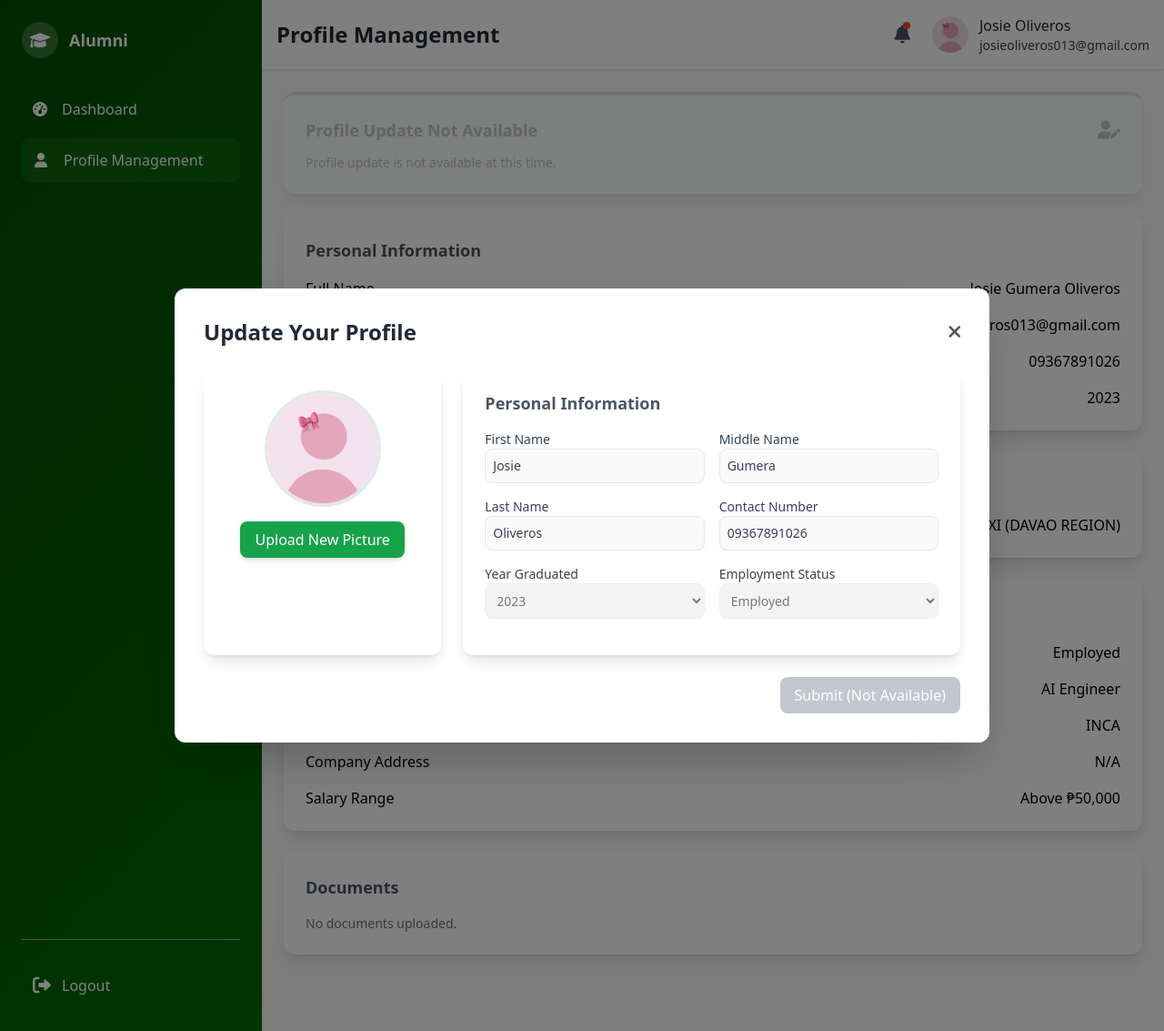
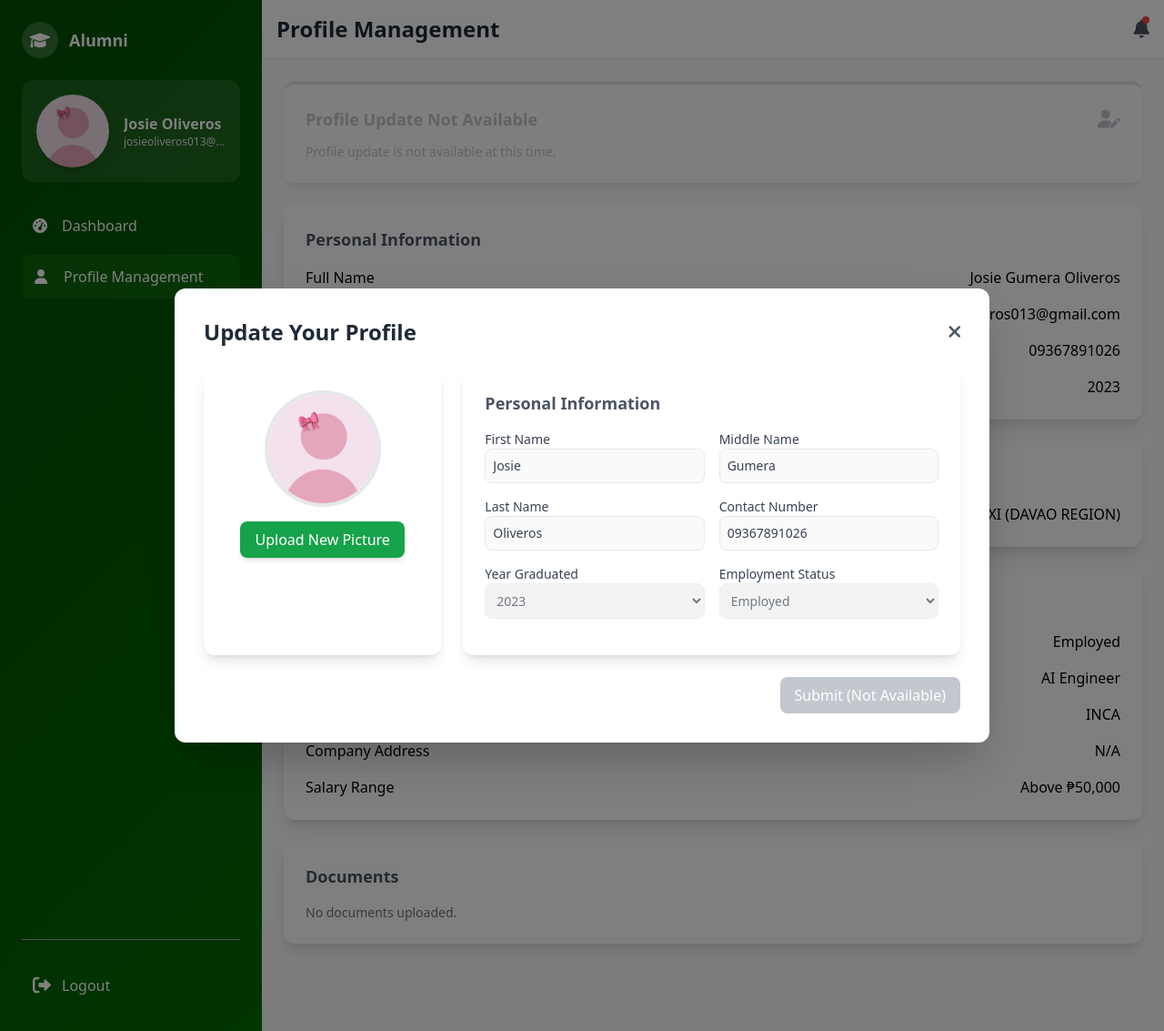
Before and after one commit to kwenbsnr/Alumni-Employment-Tracking-and-Reminder-System-1, a PHP site: page /alumni_profile.php in a window 1280 px wide. Shown: the whole page at 91% size. Run offline with PHP 8.4, Linux system fonts and the light colour scheme; a user stored in the database is signed in; data comes from the database, SQL or seed files in the repository; some libraries are stand-ins or nearby versions.

Commit message:
profile placement transffered to the side panel.

```diff
--- a/alumni/alumni_format.css
+++ b/alumni/alumni_format.css
@@ -34,6 +34,11 @@
 
 .profile-avatar {
     background: linear-gradient(135deg, var(--lime-green) 0%, var(--sea-green) 100%);
+    transition: transform 0.3s ease;
+}
+
+.profile-avatar:hover {
+    transform: scale(1.05);
 }
 
 .stats-card {
@@ -72,7 +77,7 @@
 
 #profileUpdateModal.show { opacity: 1; }
 
-/* Responsive adjustments for 2x2 grid */
+/* Responsive adjustments */
 @media (max-width: 768px) {
     .grid-cols-1.md\:grid-cols-2 > div {
         padding: 1.5rem !important;
@@ -80,4 +85,8 @@
     .text-4xl {
         font-size: 2rem;
     }
+    .w-20.h-20 {
+        width: 4rem !important;
+        height: 4rem !important;
+    }
 }
--- a/alumni/alumni_format.php
+++ b/alumni/alumni_format.php
@@ -3,14 +3,12 @@ if (!isset($_SESSION["user_id"]) || $_SESSION["role"] !== "alumni") {
     header("Location: ../login/login.php");
     exit();
 }
-
 include("../connect.php");
-
 $user_id = $_SESSION["user_id"];
 
-// First try to fetch name from alumni_profile
+// Fetch name and email
 $stmt = $conn->prepare("
-    SELECT ap.first_name, ap.last_name, u.email, u.name as user_name
+    SELECT ap.first_name, ap.last_name, u.email, u.name as user_name, ap.photo_path
     FROM users u
     LEFT JOIN alumni_profile ap ON u.user_id = ap.user_id
     WHERE u.user_id = ?
@@ -19,53 +17,69 @@ $stmt->bind_param("i", $user_id);
 $stmt->execute();
 $result = $stmt->get_result();
 $profile = $result->fetch_assoc() ?: [];
+$stmt->close();
 
-// Construct full name with proper checks
-$full_name = 'Alumni'; // Default fallback
+// Construct full name
+$full_name = 'Alumni';
 if (!empty($profile)) {
     if (!empty($profile['first_name']) || !empty($profile['last_name'])) {
-        // Use first and last name from alumni_profile if available
-        $full_name = trim(
-            ($profile['first_name'] ?? '') . ' ' .
-            ($profile['last_name'] ?? '')
-        );
+        $full_name = trim(($profile['first_name'] ?? '') . ' ' . ($profile['last_name'] ?? ''));
     } elseif (!empty($profile['user_name'])) {
-        // Fall back to name from users table if alumni_profile is empty
         $full_name = $profile['user_name'];
     }
-    // Keep default 'Alumni' if both are empty
 }
+$user_email = $profile['email'] ?? '';
+$photo_path = $profile['photo_path'] ?? null;
 
 // Set default page title
 $page_title = $page_title ?? "Alumni Page";
 ?>
+
 <!DOCTYPE html>
 <html lang="en">
 <head>
     <meta charset="UTF-8">
     <meta name="viewport" content="width=device-width, initial-scale=1.0">
     <title><?php echo htmlspecialchars($page_title); ?></title>
-
     <!-- Tailwind CDN -->
     <script src="https://cdn.tailwindcss.com"></script>
     <link href="https://cdnjs.cloudflare.com/ajax/libs/font-awesome/6.0.0/css/all.min.css" rel="stylesheet">
     <link rel="stylesheet" href="alumni_format.css">
-
 </head>
-
 <body class="bg-gray-50 min-h-screen flex">
     <!-- ==================== SIDEBAR ==================== -->
     <aside class="w-72 gradient-bg text-white flex-shrink-0">
-        <div class="sidebar-wrapper flex flex-col justify-between">
-            <!-- Top Section -->
+        <div class="sidebar-wrapper flex flex-col">
+            <!-- Top Section: Logo + Profile -->
             <div class="p-6">
-                <div class="flex items-center space-x-3 mb-8">
+                <div class="flex items-center space-x-3 mb-6">
                     <div class="w-10 h-10 rounded-full bg-white bg-opacity-20 flex items-center justify-center">
                         <i class="fas fa-graduation-cap text-lg" aria-hidden="true"></i>
                     </div>
                     <h2 class="font-bold text-lg">Alumni</h2>
                 </div>
 
+                <!-- Profile Section in Sidebar -->
+                <div class="bg-white bg-opacity-10 rounded-xl p-4 mb-6">
+                    <div class="flex items-center space-x-4">
+                        <div class="profile-avatar w-20 h-20 rounded-full flex items-center justify-center text-white font-bold text-2xl overflow-hidden shadow-lg">
+                            <?php
+                            $initials = strtoupper(substr(trim($full_name ?: 'Alumni'), 0, 2));
+                            if ($photo_path && file_exists("../" . $photo_path)) {
+                                echo '<img src="../' . htmlspecialchars($photo_path) . '" alt="Profile" class="w-full h-full object-cover">';
+                            } else {
+                                echo htmlspecialchars($initials);
+                            }
+                            ?>
+                        </div>
+                        <div class="flex-1 min-w-0">
+                            <p class="font-semibold text-white truncate"><?php echo htmlspecialchars($full_name); ?></p>
+                            <p class="text-xs text-gray-200 truncate"><?php echo htmlspecialchars($user_email); ?></p>
+                        </div>
+                    </div>
+                </div>
+
+                <!-- Navigation -->
                 <nav class="space-y-2">
                     <a href="alumni_dashboard.php"
                        class="sidebar-item <?php echo ($active_page ?? '') === 'dashboard' ? 'active' : ''; ?>
@@ -82,8 +96,8 @@ $page_title = $page_title ?? "Alumni Page";
                 </nav>
             </div>
 
-            <!-- Bottom Section (Logout) -->
-            <div class="p-6">
+            <!-- Bottom Section: Logout -->
+            <div class="p-6 mt-auto">
                 <hr class="border-gray-400 my-6">
                 <a href="../login/logout.php"
                    class="flex items-center space-x-3 text-white hover:text-red-500 p-3 rounded-lg">
@@ -96,11 +110,10 @@ $page_title = $page_title ?? "Alumni Page";
 
     <!-- ==================== MAIN CONTENT ==================== -->
     <div class="flex-1 flex flex-col">
-        <!-- Top Bar -->
+        <!-- Top Bar (Notifications Only) -->
         <header class="bg-white shadow-sm border-b p-4">
             <div class="flex items-center justify-between">
                 <h1 class="text-2xl font-bold text-gray-800"><?php echo htmlspecialchars($page_title); ?></h1>
-
                 <div class="flex items-center space-x-6">
                     <!-- Notification -->
                     <div class="relative">
@@ -109,7 +122,6 @@ $page_title = $page_title ?? "Alumni Page";
                             <i class="fas fa-bell text-xl"></i>
                             <span class="absolute top-0 right-0 w-2 h-2 bg-red-500 rounded-full"></span>
                         </button>
-
                         <div id="notifPopup"
                              class="absolute right-0 mt-2 w-80 bg-white rounded-xl shadow-2xl hidden z-50 overflow-hidden">
                             <div class="p-4 border-b font-bold text-gray-700 flex justify-between items-center sticky top-0 bg-white">
@@ -135,38 +147,6 @@ $page_title = $page_title ?? "Alumni Page";
                             </div>
                         </div>
                     </div>
-
-                    <!-- Profile Info -->
-                    <div class="flex items-center space-x-3">
-                        <div class="profile-avatar w-10 h-10 rounded-full flex items-center justify-center text-white font-bold overflow-hidden">
-                            <?php
-                            // Check for photo in alumni_profile
-                            $stmt = $conn->prepare("SELECT ap.photo_path, u.name, u.email FROM users u LEFT JOIN alumni_profile ap ON u.user_id = ap.user_id WHERE u.user_id = ?");
-                            $stmt->bind_param("i", $user_id);
-                            $stmt->execute();
-                            $result = $stmt->get_result();
-                            $initials = 'AL';
-                            $user_email = '';
-                            $photo_path = null;
-                            if ($row = $result->fetch_assoc()) {
-                                $initials = strtoupper(substr(trim($row['name'] ?: 'Alumni'), 0, 2));
-                                $user_email = $row['email'];
-                                $photo_path = $row['photo_path'];
-                            }
-                            $stmt->close();
-
-                            if ($photo_path && file_exists("../" . $photo_path)) {
-                                echo '<img src="../' . htmlspecialchars($photo_path) . '" alt="Profile" class="w-full h-full object-cover">';
-                            } else {
-                                echo htmlspecialchars($initials);
-                            }
-                            ?>
-                        </div>
-                        <div class="hidden md:block">
-                            <p class="font-medium text-gray-800"><?php echo htmlspecialchars($full_name); ?></p>
-                            <p class="font-medium text-gray-700 text-sm"><?php echo htmlspecialchars($user_email); ?></p>
-                        </div>
-                    </div>
                 </div>
             </div>
         </header>
@@ -181,13 +161,11 @@ $page_title = $page_title ?? "Alumni Page";
     <script>
         document.addEventListener('DOMContentLoaded', () => {
             const notifButton = document.getElementById('notificationBtn');
-            const notifPopup   = document.getElementById('notifPopup');
-
+            const notifPopup = document.getElementById('notifPopup');
             notifButton.addEventListener('click', (e) => {
                 e.stopPropagation();
                 notifPopup.classList.toggle('hidden');
             });
-
             document.addEventListener('click', (e) => {
                 if (!notifPopup.classList.contains('hidden') &&
                     !notifPopup.contains(e.target) &&
@@ -195,12 +173,10 @@ $page_title = $page_title ?? "Alumni Page";
                     notifPopup.classList.add('hidden');
                 }
             });
-
             document.getElementById('markReadBtn').addEventListener('click', () => {
                 notifButton.querySelector('span').classList.add('hidden');
             });
         });
-
     </script>
 </body>
 </html>
```
